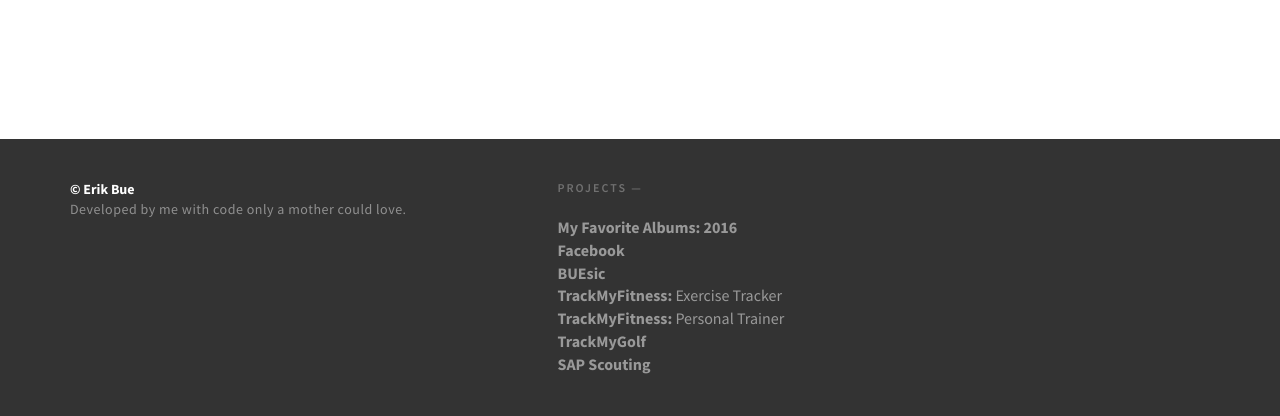
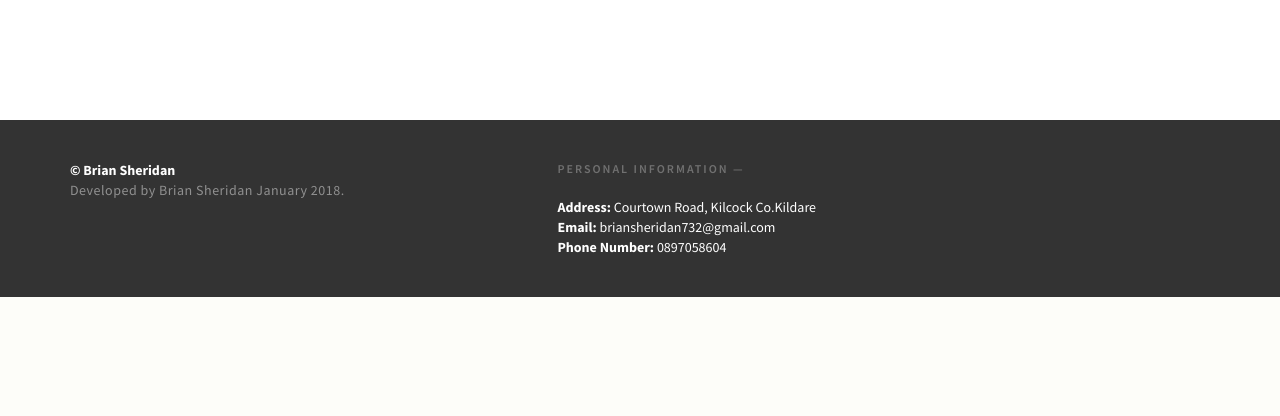
Before and after one commit to BrianSheridan/briansheridan-Porfolio, a PHP site: page / in a window 1280 px wide. Shown: the part 3492-3908 px from the top of the page. After the commit the page ends 3789 px from the top, so only its background shows below. Run offline with PHP 8.4, Linux system fonts and the light colour scheme; some libraries are stand-ins or nearby versions.

Commit message:
nearly finished

```diff
--- a/css/style.css
+++ b/css/style.css
@@ -250,9 +250,18 @@
 
 
     .intro {
-        background-color: rgba(174, 112, 255, 1);
+        background-image: url('../img/coding.jpeg');
         min-height: 70vh;
         padding: 100px 0px;
+    }
+
+    .plea{
+        font-size: 15px;
+    }
+
+    .photo{
+        border-radius: 50%;
+        align-content: center;
     }
 
     .intro-hover {
@@ -469,7 +478,7 @@
     }
 
     .section-header {
-        font-size: 12px;
+        font-size: 20px;
         font-weight: 600;
         color: rgba(0,0,0,0.3);
         text-transform: uppercase;
--- a/index.html
+++ b/index.html
@@ -31,18 +31,21 @@
 		<div class="container">
 
 			<div class="row">
+					<div class="col-md-4">
+							<img class="photo" src="img/me.jpg" alt="Avatar" style="width: 200px">
+					</div>
 				<div class="col-md-12">
 					<div class="title1">Hello There!</div>
 				</div>
 			</div>
 
 			<div class="row">
-				<div class="col-md-7 col-md-offset-1">
+				<div class="col-md-7">
 					<div class="title2">I'm Brian Sheridan
 						<br> I’m passionate about coding and constantly upskilling by working on various side projects.
 					</div>
 
-                    <div>Currently Looking for work in the Software Development industry. <br>
+                    <div class="plea">Currently Looking for work in the Software Development industry. <br>
                        Recent Graduate @ Code Institute
                        <a href="https://www.codeinstitute.net/">
                        <img src="img/code.jpg" class="like">
@@ -56,7 +59,7 @@
 						<a href="https://www.linkedin.com/in/brian-sheridan-b7845a132/" target="none">
 							<div class="button button1"><img src="img/linkedin.svg" style="margin-top: -1px"></div>
 						</a>
-						<!-- <a href="https://www.dropbox.com/s/x6qqjozocdo5b8z/ErikBue_Resume.pdf?dl=0" target="none"> -->
+
 						<a href="img/Brian-Sheridan-CV.pdf" target="none">
 							<div class="button button2">CV</div>
 						</a>
@@ -134,7 +137,7 @@
 				</div>
 			</a>
 
-			<a href="http://erikbue.com/personaltrainer">
+			<a href="https://desolate-coast-83571.herokuapp.com/">
 				<div class="row preview-row">
 					<div class="col-md-4 col-sm-4">
 						<img src="img/weight.png" class="img-responsive">
@@ -144,39 +147,26 @@
 							<div class="preview-title">Weight Converter App: <span>Small Project in which I built a Weight Convertor app Using JavaScript and Bootstrap 4 for the ui.
 								Its main use is to convert pounds to Grams, kilograms and ounces.
 							</span></div>
-							<div class="preview-date">2015 / MOBILE + WATCH + TV APP</div>
+							<div class="preview-date">2017 September / APP </div>
 						</div>
 					</div>
 				</div>
 			</a>
 
-			<a href="http://erikbue.com/trackmygolf">
+			<a href="https://com-dash-imdb.herokuapp.com/">
 				<div class="row preview-row">
 					<div class="col-md-4 col-sm-4">
-						<img src="images/trackmygolf2.jpg" class="img-responsive">
+						<img src="img/imdb.jpg" class="img-responsive">
 					</div>
 					<div class="col-md-7 col-md-offset-1 col-sm-7 col-sm-offset-1">
 						<div class="preview-info">
-							<div class="preview-title">TrackMyGolf</div>
-							<div class="preview-date">2015 / MOBILE + WATCH APP</div>
+							<div class="preview-title">IMDB Dashboard: <span>Built a responsive dashboard introducing the Python language.  Which incorporated work using MySQL, RoboMongo and DB server light to obtain data to plot on various charts such as Pie, Composite, Line charts etc. </span></div>
+							<div class="preview-date">2017 June / PLOT + CHART</div>
 						</div>
 					</div>
 				</div>
 			</a>
 
-			<a href="http://erikbue.com/scouting">
-				<div class="row preview-row">
-					<div class="col-md-4 col-sm-4">
-						<img src="images/scouting.jpg" class="img-responsive">
-					</div>
-					<div class="col-md-7 col-md-offset-1 col-sm-7 col-sm-offset-1">
-						<div class="preview-info">
-							<div class="preview-title">SAP Scouting</div>
-							<div class="preview-date">2013-14 / WEB APP</div>
-						</div>
-					</div>
-				</div>
-			</a>
 
 
 		</div>
@@ -189,19 +179,14 @@
 			<div class="row">
 
 				<div class="col-md-7 col-md-offset-1 col-md-push-4 col-sm-7 col-sm-push-5">
-					<div class="footer-project-title">PROJECTS &mdash;</div>
-					<div class="footer-project"><a href="http://erikbue.com/favoritealbums-2016" target="_blank">My Favorite Albums: 2016</a></div>
-					<div class="footer-project"><a href="http://erikbue.com/facebook">Facebook</a></div>
-					<div class="footer-project"><a href="http://erikbue.com/buesic">BUEsic</a></div>
-					<div class="footer-project"><a href="http://erikbue.com/exercisetracker">TrackMyFitness: <span>Exercise Tracker</span></a></div>
-					<div class="footer-project"><a href="http://erikbue.com/personaltrainer">TrackMyFitness: <span>Personal Trainer</span></a></div>
-					<div class="footer-project"><a href="http://erikbue.com/trackmygolf">TrackMyGolf</a></div>
-					<div class="footer-project"><a href="http://erikbue.com/scouting">SAP Scouting</a></div>
-					<!-- <div class="footer-project"><a href="http://erikbue.com/vyo">Vyo</a></div> -->
+					<div class="footer-project-title">Personal Information &mdash;</div>
+					<div class="footer-project">Address: <span>Courtown Road, Kilcock Co.Kildare</span></div>
+					<div class="footer-project">Email: <span>briansheridan732@gmail.com</span></div>
+					<div class="footer-project">Phone Number: <span>0897058604</span></div>
 				</div>
 				<div class="col-md-4 col-md-pull-8 col-sm-5 col-sm-pull-7">
-					<div class="copyright1">&copy; Erik Bue</div>
-					<div class="copyright2">Developed by me with code only a mother could love.</div>
+					<div class="copyright1">&copy; Brian Sheridan</div>
+					<div class="copyright2">Developed by Brian Sheridan January 2018.</div>
 				</div>
 			</div>
 		</div>
@@ -221,10 +206,7 @@
 	 // Get page title
 	 var pageTitle = $("title").text();
 
-	 // Change page title on blur
-	 $(window).blur(function() {
-	 	$("title").text("Baby come back...");
-	 });
+
 
 	 // Change page title back on focus
 	 $(window).focus(function() {
@@ -260,19 +242,7 @@
 		});
 	</script>
 
-	 <!-- TYPED.JS
 
-	 <script src="js/typed.js"></script>
-	 <script>
-		$(function(){
-			 $(".bue").typed({
-				strings: ["A room with a <span>Bue</span>", "It's a <span>Bue</span>-tiful day", "I woke up in a new <span>Bue</span>-gatti"],
-				typeSpeed: 40
-			 });
-		});
-	 </script>
-
-	-->
 
 </body>
 </html>
```
Also changed, not shown: img/coding.jpeg (added), img/imdb.jpg (added), img/me.jpg (added).
